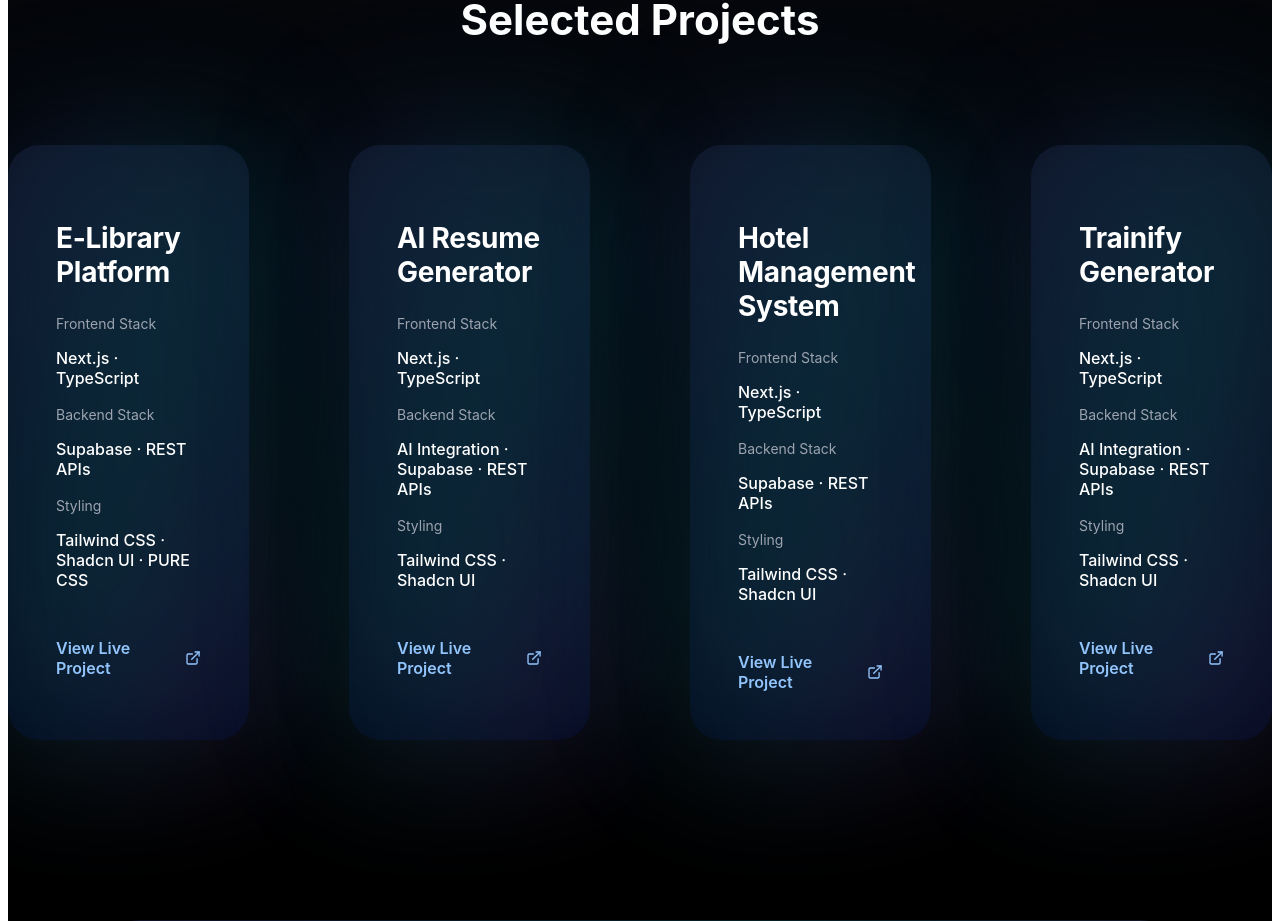
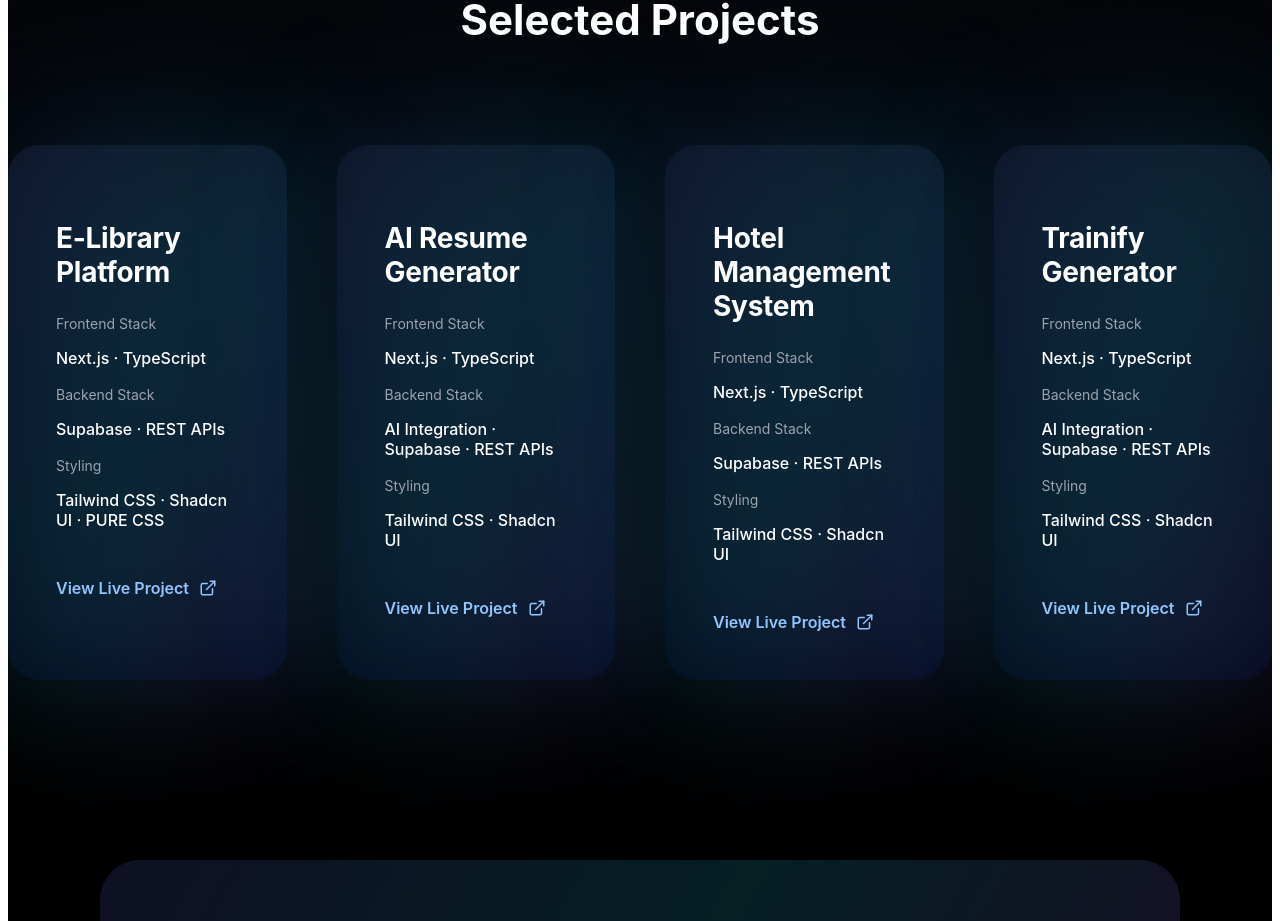
Before and after one commit to Hsabra22/Portfolio, a Next.js app: page / in a window 1280 px wide. Shown: the part 1619-2540 px from the top of the page. Built offline with nearby package versions, Linux system fonts and the light colour scheme.

Commit message:
Padding Updated

```diff
--- a/app/page.tsx
+++ b/app/page.tsx
@@ -271,7 +271,7 @@
         <div
           style={{
             display: "grid",
-            gap: 100,
+            gap: 50,
             gridTemplateColumns: "repeat(auto-fit, minmax(200px, 1fr))",
           }}
         >
```
